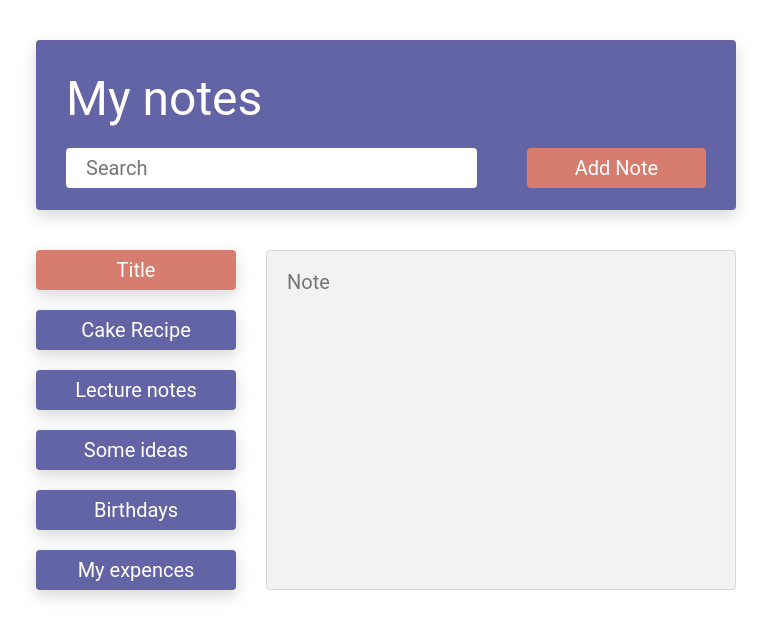
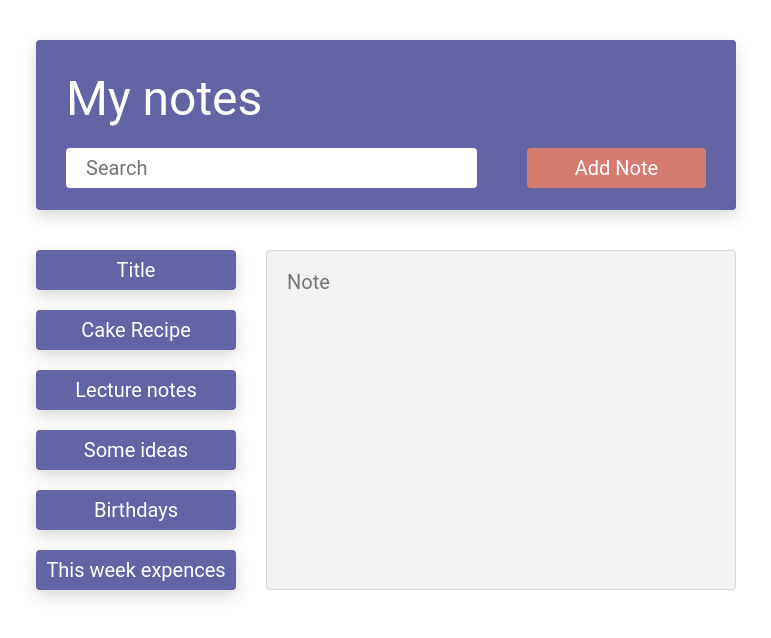
Before and after one commit to TatianaMoseeva/notebook-react, a React (Create React App) app: page / in a window 1280 px wide. Shown: the top 638 px of the page, without its empty margins (254-1025 px from the left). Built offline with nearby package versions, Linux system fonts and the light colour scheme.

Commit message:
add state and NoteItem component for menu buttons

```diff
--- a/package.json
+++ b/package.json
@@ -6,6 +6,7 @@
     "@testing-library/jest-dom": "^5.16.5",
     "@testing-library/react": "^13.4.0",
     "@testing-library/user-event": "^13.5.0",
+    "nanoid": "^4.0.0",
     "react": "^18.2.0",
     "react-dom": "^18.2.0",
     "react-scripts": "5.0.1",
--- a/src/components/App/App.js
+++ b/src/components/App/App.js
@@ -1,16 +1,33 @@
+import {useState} from 'react';
+import { nanoid } from 'nanoid';
 
-import React from "react";
 import Header from '../Header/Header';
 import NotesField from '../NotesField/NotesField';
 
-
 import './App.css';
 
+function id() {
+	return nanoid();
+}
+
+const initData = [
+    {id: id(), title: 'Title', content: ''},
+    {id: id(), title: 'Cake Recipe', content: 'Note 1...'},
+    {id: id(), title: 'Lecture notes', content: 'Note 2...'},
+    {id: id(), title: 'Some ideas', content: 'Note 3...'},
+    {id: id(), title: 'Birthdays', content: 'Note 4...'},
+    {id: id(), title: 'This week expences', content: 'Note 5...'}
+];
+
+
 function App() {
+
+const [notes, setNotes] = useState(initData);
+
   return (
     <div className="container">
             <Header />
-            <NotesField />
+            <NotesField notes={notes}/>
     </div>
   );
 }
--- /dev/null
+++ b/src/components/NoteItem/NoteItem.js
@@ -0,0 +1,35 @@
+import styled from 'styled-components';
+
+const NavButton = styled.button`
+    width: 100%;
+    height: 40px;
+    background-color: #6364A5;
+    box-shadow: 0px 6px 16px #D7D7D7;
+    border: none;
+    border-radius: 4px;
+
+    color: #fff;
+    font-weight: 400;
+    font-size: 20px;
+    line-height: 23px;
+    transition: all .3s;
+    :hover {
+        background-color: #565794;
+    }
+    &.active {
+        background-color: #D67D70;
+        :hover {
+            background-color: #c27165;
+        }
+    }
+`;
+
+
+function NoteItem({id, title, content}) {
+
+    return (
+        <NavButton>{title}</NavButton>
+    );
+  }
+
+  export default NoteItem;
--- a/src/components/NotesField/NotesField.js
+++ b/src/components/NotesField/NotesField.js
@@ -1,4 +1,6 @@
 import styled from 'styled-components';
+
+import NoteItem from '../NoteItem/NoteItem';
 
 const Field = styled.main`
     display: grid;
@@ -9,29 +11,6 @@ const Field = styled.main`
         grid-template-columns: auto;
         grid-auto-rows: auto;
         gap: 20px;
-        button {
-            width: 100%;
-            height: 40px;
-            background-color: #6364A5;
-            box-shadow: 0px 6px 16px #D7D7D7;
-            border: none;
-            border-radius: 4px;
-
-            color: #fff;
-            font-weight: 400;
-            font-size: 20px;
-            line-height: 23px;
-            transition: all .3s;
-            :hover {
-                background-color: #565794;
-            }
-            &.active {
-                background-color: #D67D70;
-                :hover {
-                    background-color: #c27165;
-                }
-            }
-        }
     }
     textarea {
         padding: 20px;
@@ -46,16 +25,22 @@ const Field = styled.main`
     }
 `;
 
-function NotesField() {
+function NotesField({notes}) {
+
+    const elems =  notes.map(note => {
+        return <NoteItem
+            key={note.id}
+            id={note.id}
+            title={note.title}
+            content={note.content}
+        />
+
+})
+
     return (
         <Field>
             <nav>
-                <button className="active">Title</button>
-                <button>Cake Recipe</button>
-                <button>Lecture notes</button>
-                <button>Some ideas</button>
-                <button>Birthdays</button>
-                <button>My expences</button>
+                {elems}
             </nav>
             <textarea placeholder="Note"></textarea>
 
```
Also changed, not shown: 1 other file (tests, documents, lock files or other folders).
